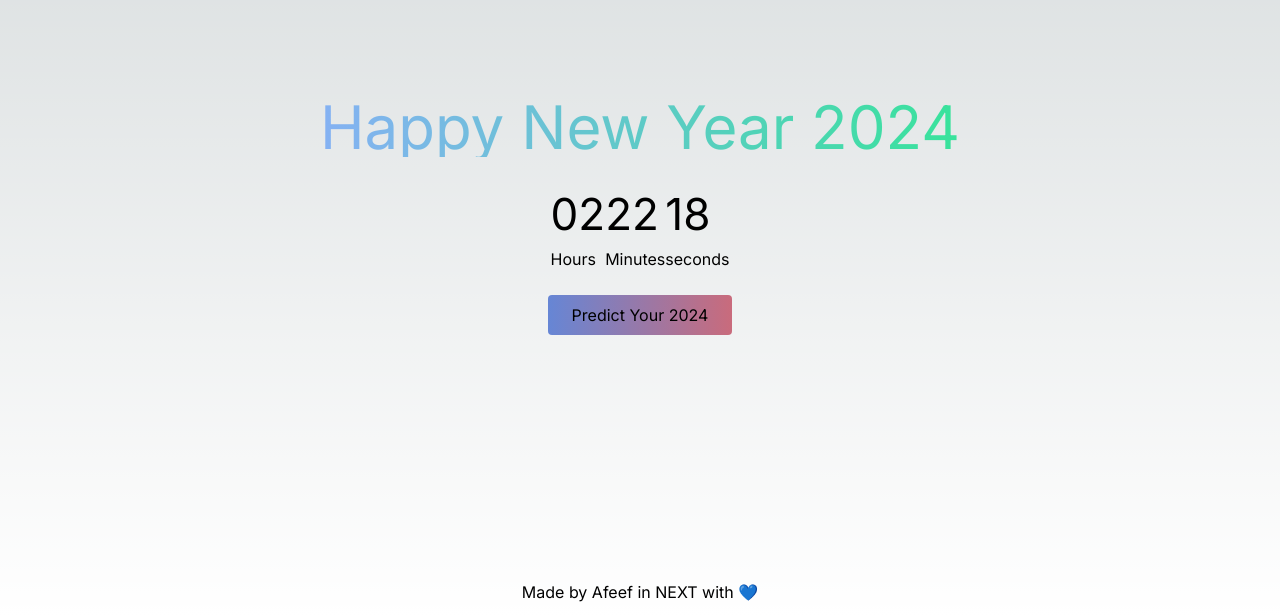
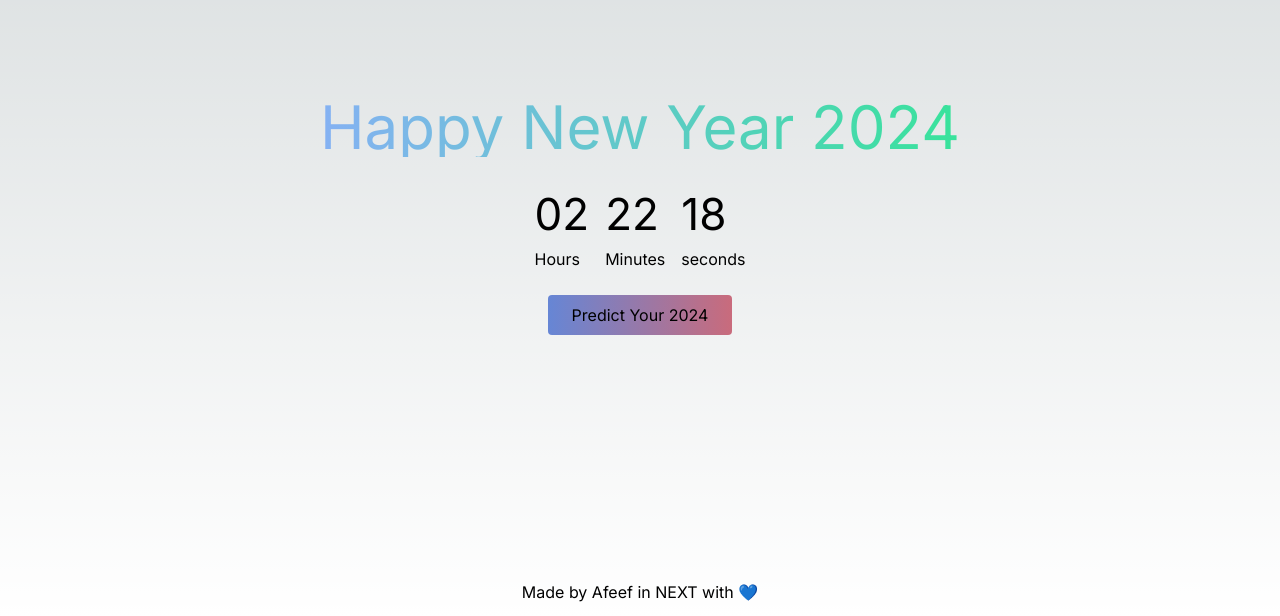
Before and after one commit to afeefuddin/happy-new-year, a Next.js app: page / in a window 1280 px wide. Shown: the part 184-800 px from the top of the page. Built offline with nearby package versions, Linux system fonts and the light colour scheme.

Commit message:
Final pakka

```diff
--- a/Components/Timer.jsx
+++ b/Components/Timer.jsx
@@ -44,7 +44,7 @@ const timeLeft = ()=>{
 },[])
     return (
         <div>
-            <div className="flex flex-row gap-4">
+            <div className="flex flex-row gap-4" style={{gap:'1rem'}}>
                 <div className=''>
                    {!newyear && <div className="text-4xl" style={{fontSize : "2.75rem"}} >{useTime.hours &&  useTime.hours<10  && <>0</>}{useTime.hours | 0}</div> }
                    {newyear && <div className="text-4xl" style={{fontSize : "2.75rem"}} >00</div> }
```
